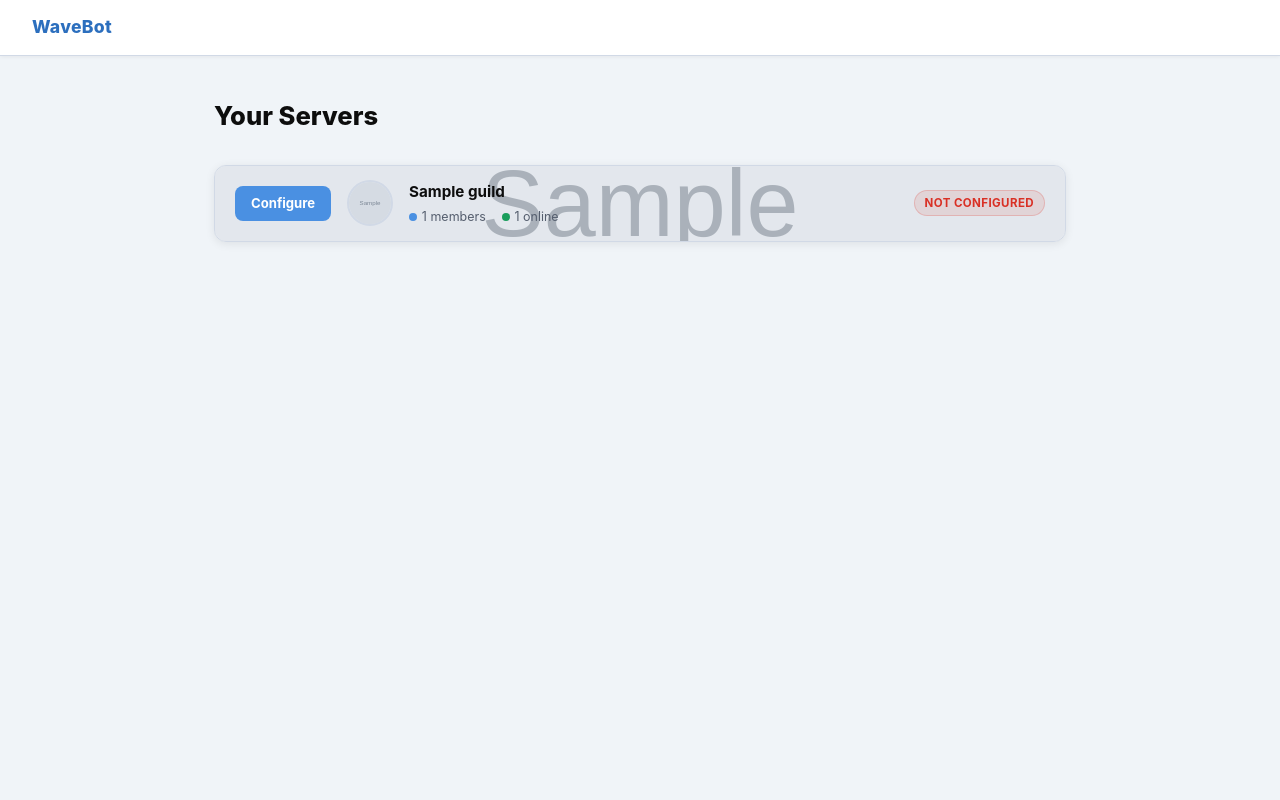
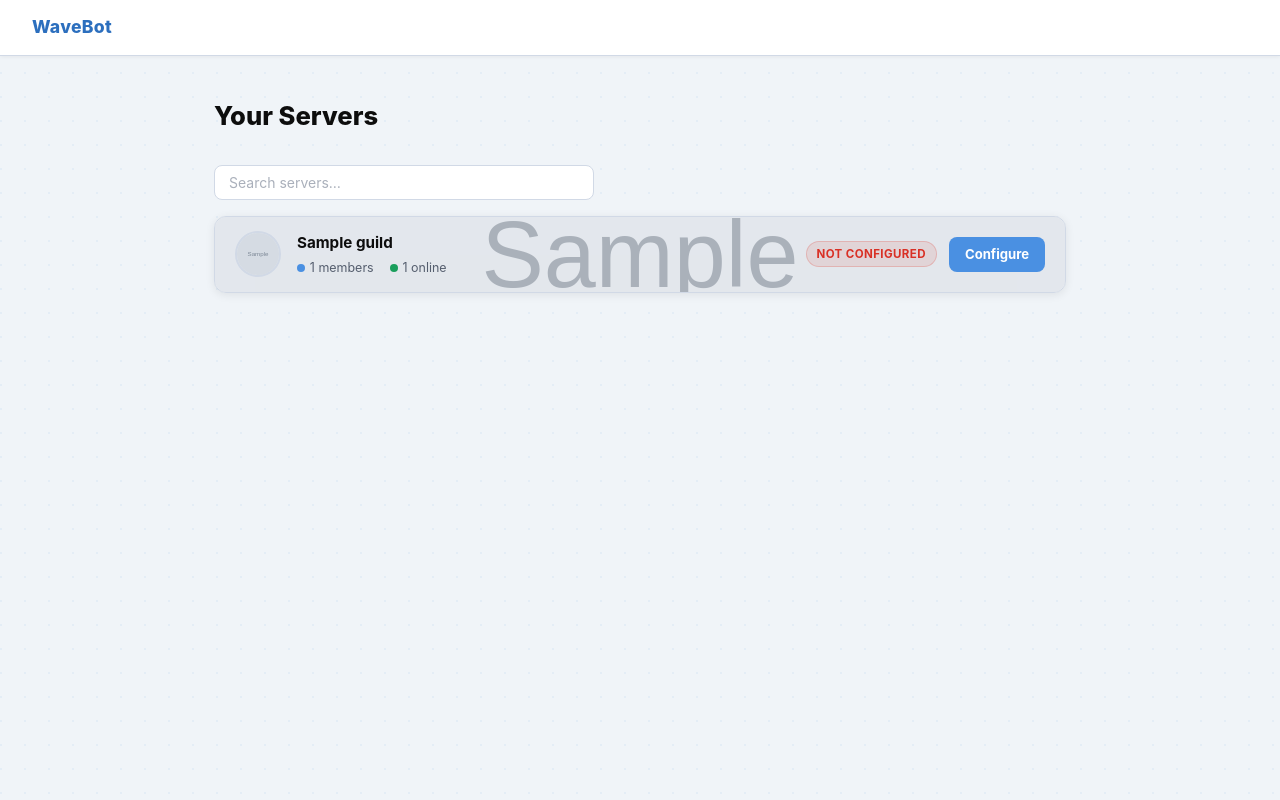
Before and after one commit to Optccopa/WaveBot, a Python web app: template site/templates/guilds.html in a window 1280 px wide. Run offline with Jinja, Linux system fonts and the light colour scheme; the template is opened without the code that fills it: most values are stand-ins (such as "Sample title", 1, 10 or a date in 2020); grey boxes marked "Sample" are stand-in pictures.

Commit message:
site changes

```diff
--- a/site/app.py
+++ b/site/app.py
@@ -63,7 +63,7 @@ async def security_headers_middleware(request, handler):
         "default-src 'self'; "
         "img-src 'self' https://cdn.discordapp.com data:; "
         "style-src 'self'; "
-        "script-src 'none'"
+        "script-src 'unsafe-inline'"
     )
     return response
 
--- a/site/static/style.css
+++ b/site/static/style.css
@@ -22,7 +22,10 @@
 *, *::before, *::after { box-sizing: border-box; margin: 0; padding: 0; }
 
 body {
-    background: var(--bg);
+    background-color: var(--bg);
+    background-image:
+        radial-gradient(circle at 1px 1px, rgba(74,144,226,0.07) 1px, transparent 0);
+    background-size: 24px 24px;
     color: var(--text);
     font-family: -apple-system, BlinkMacSystemFont, "Segoe UI", Roboto, sans-serif;
     font-size: 15px;
@@ -151,6 +154,39 @@ a:hover { text-decoration: underline; }
 .btn-save:hover { background: var(--accent-dark); }
 
 /* ============================================================
+   Search
+   ============================================================ */
+.search-wrap {
+    margin-bottom: 1rem;
+}
+
+.search-input {
+    width: 100%;
+    max-width: 380px;
+    padding: 8px 14px;
+    background: var(--surface);
+    border: 1px solid var(--border);
+    border-radius: 8px;
+    color: var(--text);
+    font-size: 0.875rem;
+    font-family: inherit;
+    outline: none;
+    transition: border-color 0.15s, box-shadow 0.15s;
+}
+.search-input:focus {
+    border-color: var(--accent);
+    box-shadow: 0 0 0 3px rgba(74,144,226,0.12);
+}
+.search-input::placeholder { color: #aab0bb; }
+
+.no-results {
+    text-align: center;
+    padding: 2rem;
+    color: var(--text-muted);
+    font-size: 0.875rem;
+}
+
+/* ============================================================
    Guild list — one card per row
    ============================================================ */
 .guild-list {
@@ -189,6 +225,14 @@ a:hover { text-decoration: underline; }
     align-items: center;
     gap: 1rem;
     padding: 0.85rem 1.25rem;
+}
+
+.guild-actions {
+    display: flex;
+    align-items: center;
+    gap: 0.75rem;
+    margin-left: auto;
+    flex-shrink: 0;
 }
 
 .guild-icon {
@@ -250,7 +294,7 @@ a:hover { text-decoration: underline; }
     font-weight: 700;
     letter-spacing: 0.4px;
     text-transform: uppercase;
-    flex-shrink: 0;
+    white-space: nowrap;
 }
 
 .badge-ready    { background: rgba(26, 158, 92, 0.12); color: var(--green); border: 1px solid rgba(26,158,92,0.25); }
--- a/site/templates/guilds.html
+++ b/site/templates/guilds.html
@@ -8,12 +8,15 @@
 </div>
 
 {% if guilds %}
-<div class="guild-list">
+<div class="search-wrap">
+    <input type="text" id="guild-search" class="search-input" placeholder="Search servers…" autocomplete="off" spellcheck="false">
+</div>
+<div class="guild-list" id="guild-list">
     {% for guild in guilds %}
     <div class="guild-card {% if guild.banner_url %}has-banner{% endif %}"
+         data-name="{{ guild.name | lower }}"
          {% if guild.banner_url %}style="--banner: url('{{ guild.banner_url }}')"{% endif %}>
         <div class="guild-card-inner">
-            <a href="/server/{{ guild.id }}" class="btn btn-configure">Configure</a>
             <img src="{{ guild.icon_url }}" alt="{{ guild.name }}" class="guild-icon">
             <div class="guild-info">
                 <span class="guild-name">{{ guild.name }}</span>
@@ -30,15 +33,35 @@
                     {% endif %}
                 </div>
             </div>
-            {% if guild.is_ready %}
-            <span class="badge badge-ready">Ready</span>
-            {% else %}
-            <span class="badge badge-notready">Not configured</span>
-            {% endif %}
+            <div class="guild-actions">
+                {% if guild.is_ready %}
+                <span class="badge badge-ready">Ready</span>
+                {% else %}
+                <span class="badge badge-notready">Not configured</span>
+                {% endif %}
+                <a href="/server/{{ guild.id }}" class="btn btn-configure">Configure</a>
+            </div>
         </div>
     </div>
     {% endfor %}
 </div>
+<p class="no-results" id="no-results" style="display:none">No servers match your search.</p>
+
+<script>
+    const input = document.getElementById('guild-search');
+    const cards = document.querySelectorAll('.guild-card');
+    const noResults = document.getElementById('no-results');
+    input.addEventListener('input', () => {
+        const q = input.value.toLowerCase().trim();
+        let visible = 0;
+        cards.forEach(card => {
+            const match = !q || card.dataset.name.includes(q);
+            card.style.display = match ? '' : 'none';
+            if (match) visible++;
+        });
+        noResults.style.display = visible === 0 ? '' : 'none';
+    });
+</script>
 {% else %}
 <div class="empty-state">
     <p>No servers found. Make sure WaveBot is in your server and you have the Manage Server permission.</p>
```
